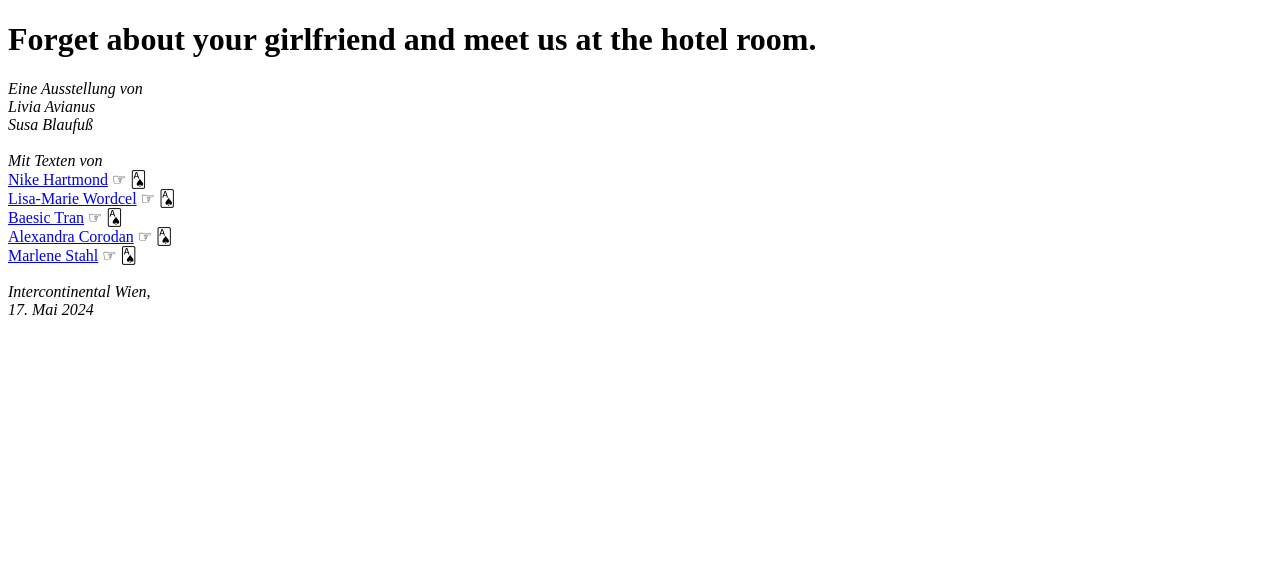
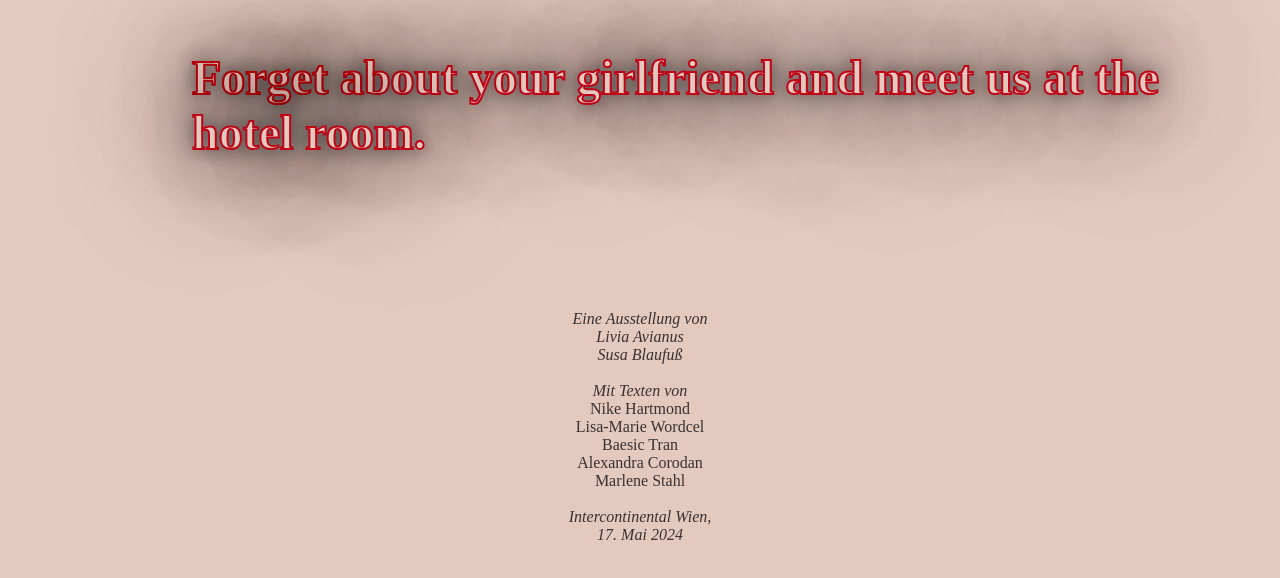
Before and after one commit to wehai/Forget-about-your-girlfreind-and-meet-us-at-the-hotel-room, a plain HTML site: page index.html in a window 1280 px wide. Drawn offline with Linux system fonts and the light colour scheme; a web font is replaced by a local one.

Commit message:
Update index.html

```diff
--- a/index.html
+++ b/index.html
@@ -9,8 +9,7 @@
     <meta charset="utf-8" />
     <meta name="viewport" content="width=device-width, initial-scale=1" />
     <link rel="icon" href="https://glitch.com/favicon.ico" />
-
-     <link rel="stylesheet" type=“text/css” href="style.css">
+    <link rel="stylesheet" href="/style.css" />
 
     <!--
       This is the page head - it contains info the browser uses
```
